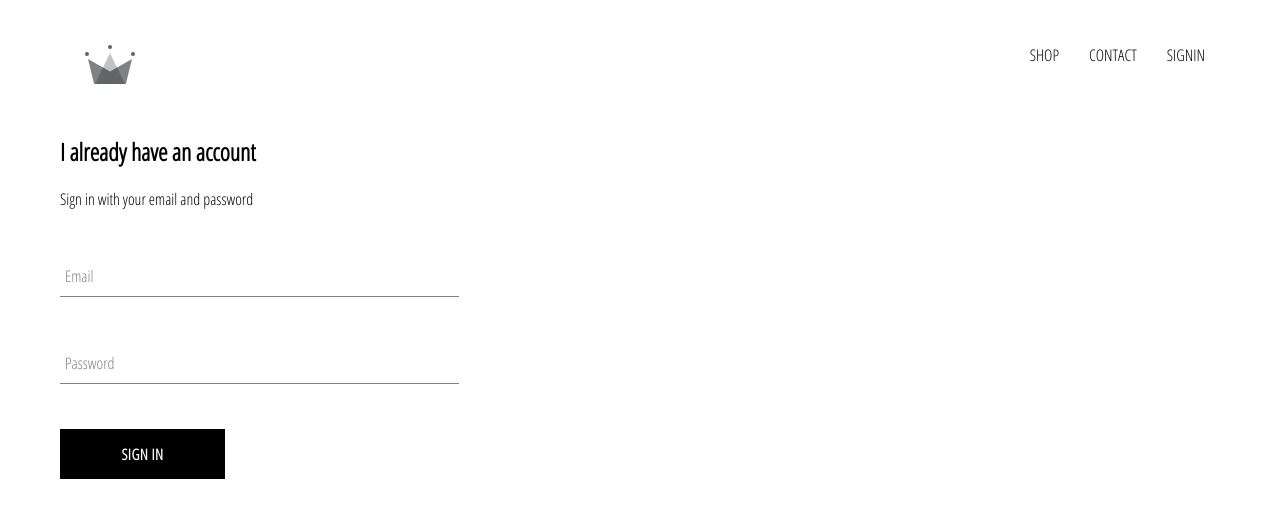
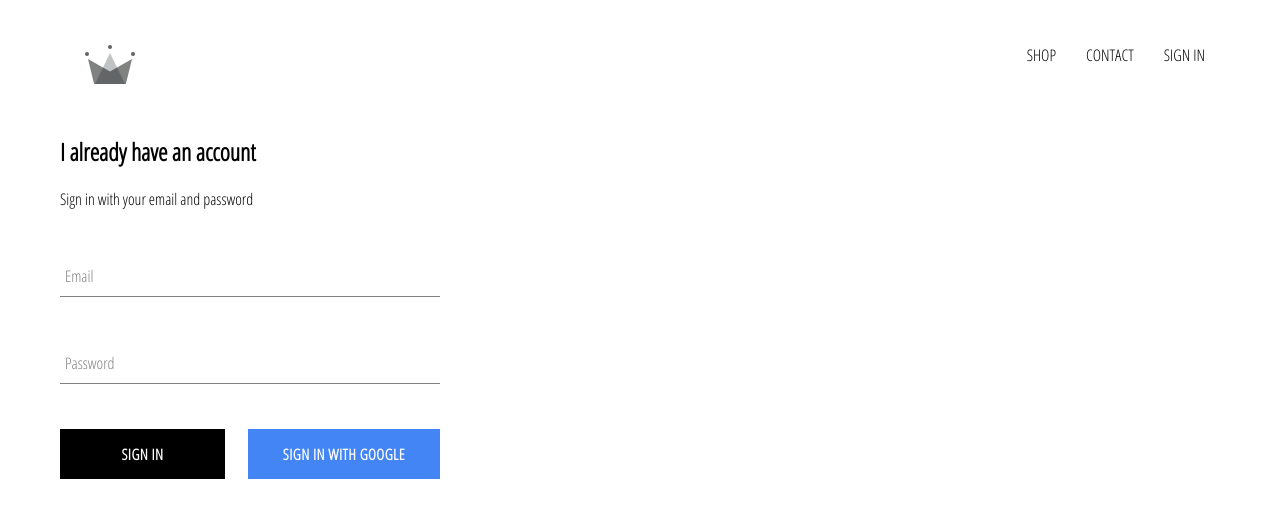
Before and after one commit to iggyuga/crwn-clothing, a React (Create React App) app: page /signin in a window 1280 px wide. Shown: the top 518 px of the page. Built offline with nearby package versions, Linux system fonts and the light colour scheme; no server answers.

Commit message:
add firebase google signin, signout functionality

```diff
--- a/package.json
+++ b/package.json
@@ -3,6 +3,7 @@
   "version": "0.1.0",
   "private": true,
   "dependencies": {
+    "firebase": "^7.16.0",
     "node-sass": "^4.12.0",
     "react": "^16.9.0",
     "react-dom": "^16.9.0",
--- a/src/App.css
+++ b/src/App.css
@@ -7,3 +7,7 @@
 	text-decoration: none;
 	color: black;
 }
+
+* {
+	box-sizing: border-box;
+}
--- a/src/App.js
+++ b/src/App.js
@@ -7,11 +7,35 @@
 import ShopPage from './pages/shop/shop.component';
 import SignInAndSignUp  from './pages/sign-in-and-sign-up/sign-in-and-sign-up.component';
 import Header from './components/header/header.component';
+import { auth } from './firebase/firebase.utils';
 
-function App() {
+class App extends React.Component {
+
+  constructor() {
+    super();
+
+    this.state = {
+      currentUser: null
+    };
+  }
+
+  unsubscribeFromAuth = null;
+
+  componentDidMount() {
+    this.unsubscribeFromAuth = auth.onAuthStateChanged(user => {
+      this.setState({ currentUser: user});
+      console.log(user);
+    });
+  }
+
+  componentWillUnmount() {
+    this.unsubscribeFromAuth();
+  }
+
+  render() {
     return (
       <div>
-      <Header />
+        <Header currentUser={this.state.currentUser} />
         <Switch>
           <Route exact path='/' component={HomePage} />
           <Route path='/shop' component={ShopPage} />
@@ -22,4 +46,6 @@
     );
   }
 
+}
+
 export default App;
--- a/src/components/custom-button/custom-button.component.jsx
+++ b/src/components/custom-button/custom-button.component.jsx
@@ -2,9 +2,9 @@
 
 import './custom-button.styles.scss';
 
-const CustomButton = ({ children, ...otherProps }) => {
+const CustomButton = ({ children, isGoogleSignIn, ...otherProps }) => {
     return (
-        <button className="custom-button">
+        <button className={`${isGoogleSignIn ? 'google-sign-in': '' } custom-button`} {...otherProps}>
             {children}
         </button>
     )
--- a/src/components/custom-button/custom-button.styles.scss
+++ b/src/components/custom-button/custom-button.styles.scss
@@ -19,4 +19,14 @@
     color: black;
     border: 1px solid black;
   }
+
+  &.google-sign-in {
+    background-color: #4385f4;
+    color: white;
+
+    &:hover {
+      background-color: #357ae8;
+      border: none;
     }
+  }
+}
--- a/src/components/header/header.component.jsx
+++ b/src/components/header/header.component.jsx
@@ -1,11 +1,13 @@
 import React from 'react';
 import { Link } from 'react-router-dom';
+
+import { auth } from '../../firebase/firebase.utils';
 
 import { ReactComponent as Logo } from '../../assests/crown.svg';
 
 import './header.styles.scss';
 
-const Header = () => (
+const Header = ({ currentUser }) => (
     <div className='header'>
         <Link className='logo-container' to='/'>
             <Logo className='logo' />
@@ -13,7 +15,12 @@
         <div className='options'>
             <Link className='option' to='/shop'>SHOP</Link>
             <Link className='option' to='/contact'>CONTACT</Link>
-            <Link className='option' to='/signin'>SIGNIN</Link>
+            {
+                currentUser ?
+                <div className="option" onClick={() => auth.signOut()}>SIGN OUT</div>
+                :
+                <Link className='option' to='/signin'>SIGN IN</Link>
+            }
         </div>
     </div>
 )
--- a/src/components/header/header.styles.scss
+++ b/src/components/header/header.styles.scss
@@ -20,6 +20,7 @@
 
       .option {
         padding: 10px 15px;
+        cursor: pointer;
       }
     }
   }
--- a/src/components/sign-in/sign-in.component.jsx
+++ b/src/components/sign-in/sign-in.component.jsx
@@ -2,6 +2,8 @@
 
 import FormInput from '../form-input/form-input.component';
 import CustomButton from '../custom-button/custom-button.component';
+
+import { signInWithGoogle } from '../../firebase/firebase.utils';
 
 import './sign-in.styles.scss';
 
@@ -36,8 +38,10 @@
                 <form onSubmit={this.handleSubmit} >
                     <FormInput handleChange={this.handleChange} label='Email' name='email' type='email' value={this.state.email} required />
                     <FormInput handleChange={this.handleChange} label='Password' name='password' type='password' value={this.state.password} required />
-
-                    <CustomButton type='submit'>Sign In</CustomButton>
+                    <div className='buttons'>
+                        <CustomButton type='submit'>Sign In</CustomButton>
+                        <CustomButton onClick={signInWithGoogle} isGoogleSignIn>Sign In with Google</CustomButton>
+                    </div>
                 </form>
 
             </div>
--- a/src/components/sign-in/sign-in.styles.scss
+++ b/src/components/sign-in/sign-in.styles.scss
@@ -1,9 +1,14 @@
 .sign-in {
-    width: 30vw;
+    width: 380px;
     display: flex;
     flex-direction: column;
 
     .title {
         margin: 10px 0;
     }
+
+    .buttons {
+        display: flex;
+        justify-content: space-between;
+    }
 }
--- /dev/null
+++ b/src/firebase/firebase.utils.js
@@ -0,0 +1,24 @@
+import firebase from 'firebase/app';
+import 'firebase/firestore';
+import 'firebase/auth';
+
+const config = {
+    apiKey: "AIzaSyCOfdZaXL1KnsmYx6dvn2Rj6VItR34_oMM",
+    authDomain: "crwn-db-12a0b.firebaseapp.com",
+    databaseURL: "https://crwn-db-12a0b.firebaseio.com",
+    projectId: "crwn-db-12a0b",
+    storageBucket: "crwn-db-12a0b.appspot.com",
+    messagingSenderId: "668416894503",
+    appId: "1:668416894503:web:8c20cb3ffd1aaabd159002"
+}
+
+firebase.initializeApp(config);
+
+export const auth = firebase.auth();
+export const firestore = firebase.firestore();
+
+const provider = new firebase.auth.GoogleAuthProvider();
+provider.setCustomParameters({ prompt: 'select_account' });
+export const signInWithGoogle = () => auth.signInWithPopup(provider);
+
+export default firebase;
```
Also changed, not shown: 1 other file (tests, documents, lock files or other folders). Lines whose indentation alone changed are shown as unchanged.
